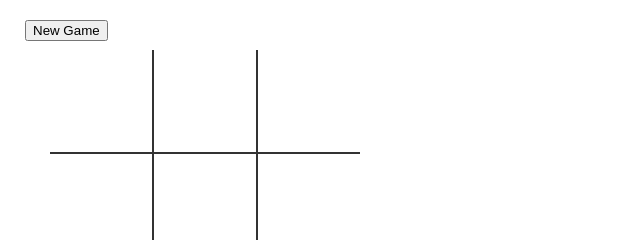
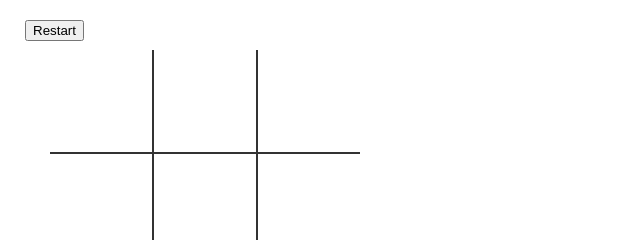
Before and after one commit to hnryjmes/TicTacToeJS, a website: page index.html in a window 1280 px wide. Shown: the top 240 px of the page, 0-640 px from the left. Drawn offline with Linux system fonts and the light colour scheme.

Commit message:
update styling

```diff
--- a/index.html
+++ b/index.html
@@ -26,7 +26,7 @@
       </table>
     </div>
     <div class="container" id="controls-container">
-      <button onClick="startGame()">New Game</button>
+      <button onClick="startGame()">Restart</button>
     </div>
     <div class="endgame" id="endgame-text">You Win!</div>
     <script src="app.js"></script>
```
